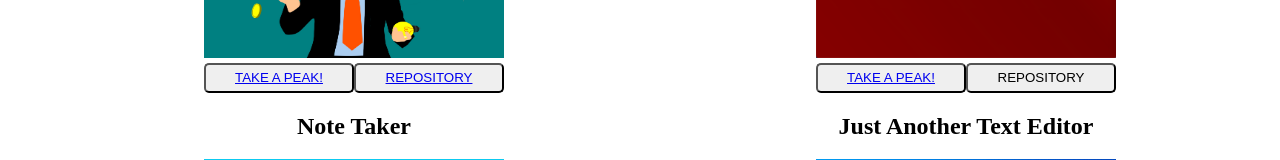
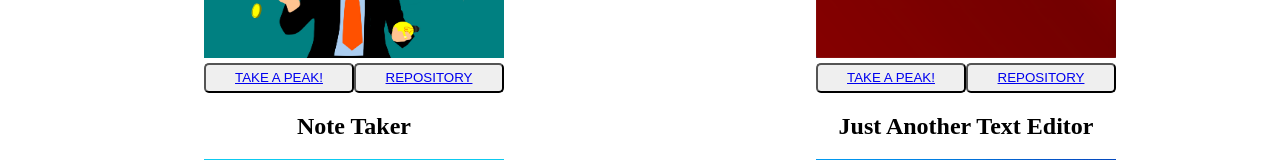
Before and after one commit to provostma21/Portfolio, a React (Create React App) app: page / in a window 1280 px wide. Shown: the part 844-1004 px from the top of the page. Built offline with nearby package versions, Linux system fonts and the light colour scheme.

Commit message:
added repoLink to Gif-Me-Marvel project

```diff
--- a/src/components/Projects/ProjectList.js
+++ b/src/components/Projects/ProjectList.js
@@ -3,7 +3,6 @@ import Marvel from "../../assets/images/gifmemarvel.png";
 import Note from "../../assets/images/notes1.jpg";
 import Jate from "../../assets/images/Jate1.jpg";
 // import ProjectForm from "./ProjectForm";
-import Projects from "./Projects";
 
 export const projectData = [
   {
@@ -18,6 +17,7 @@ export const projectData = [
     id: 2,
     name: "Gif-Me-Marvel",
     link: "https://mshaari.github.io/gif-me-marvel/",
+    repoLink: "https://github.com/mshaari/gif-me-marvel",
     image: Marvel,
   },
 
```
